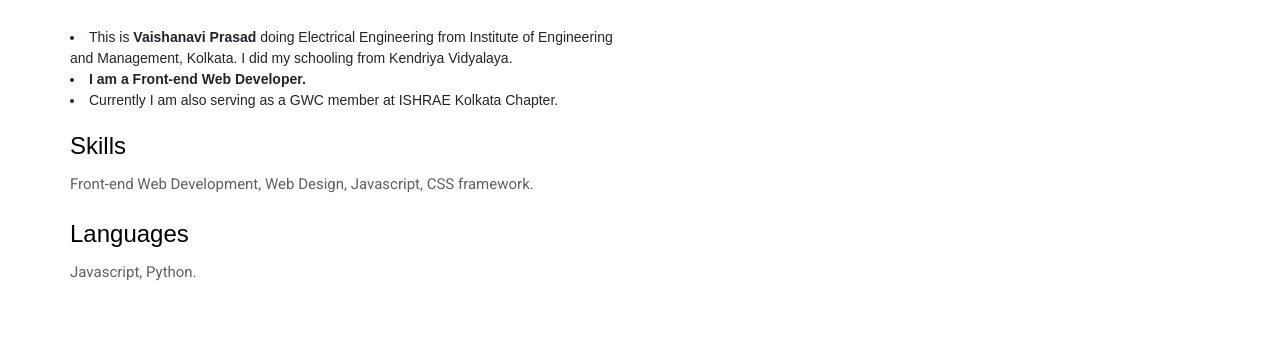
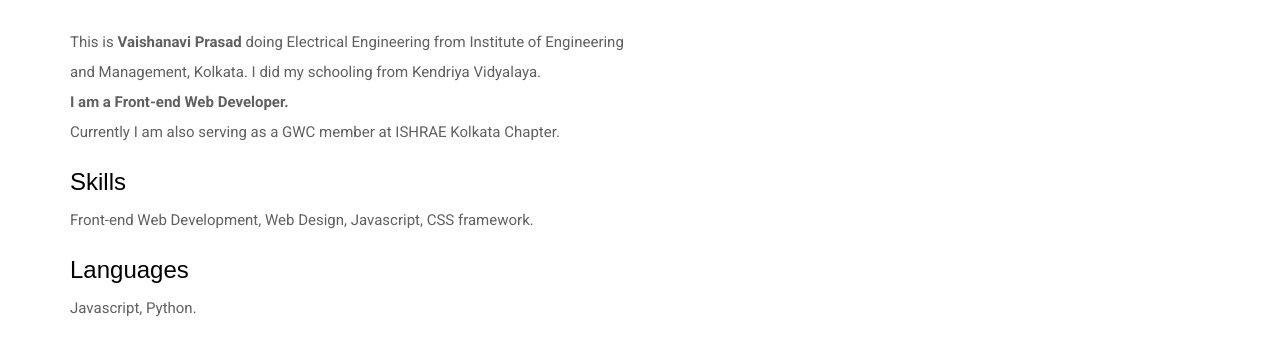
Before and after one commit to Vaishanavi-Prasad/Style-Yourself, a plain HTML site: page about.html in a window 1280 px wide. Shown: the part 688-1044 px from the top of the page. Drawn offline with Linux system fonts and the light colour scheme.

Commit message:
third commit

```diff
--- a/about.html
+++ b/about.html
@@ -146,9 +146,9 @@
                             <img src="img/about_img_2.jpg" alt="#"  height="200px" width="150px">
                             <h4>About The Creator</h4>
 
-                            <li>This is <strong>Vaishanavi Prasad</strong> doing Electrical Engineering from Institute of Engineering and Management, Kolkata. I did my schooling from Kendriya Vidyalaya. </li>
-                            <li><strong>I am a Front-end Web Developer.</strong></li>
-                            <li>Currently I am also serving as a GWC member at ISHRAE Kolkata Chapter.</li>  </br>
+                            <p>This is <strong>Vaishanavi Prasad</strong> doing Electrical Engineering from Institute of Engineering and Management, Kolkata. I did my schooling from Kendriya Vidyalaya. </p>
+                            <p><strong>I am a Front-end Web Developer.</strong></p>
+                            <p>Currently I am also serving as a GWC member at ISHRAE Kolkata Chapter.</p> </br>
 
 
                             <h3>Skills</h3>
```
